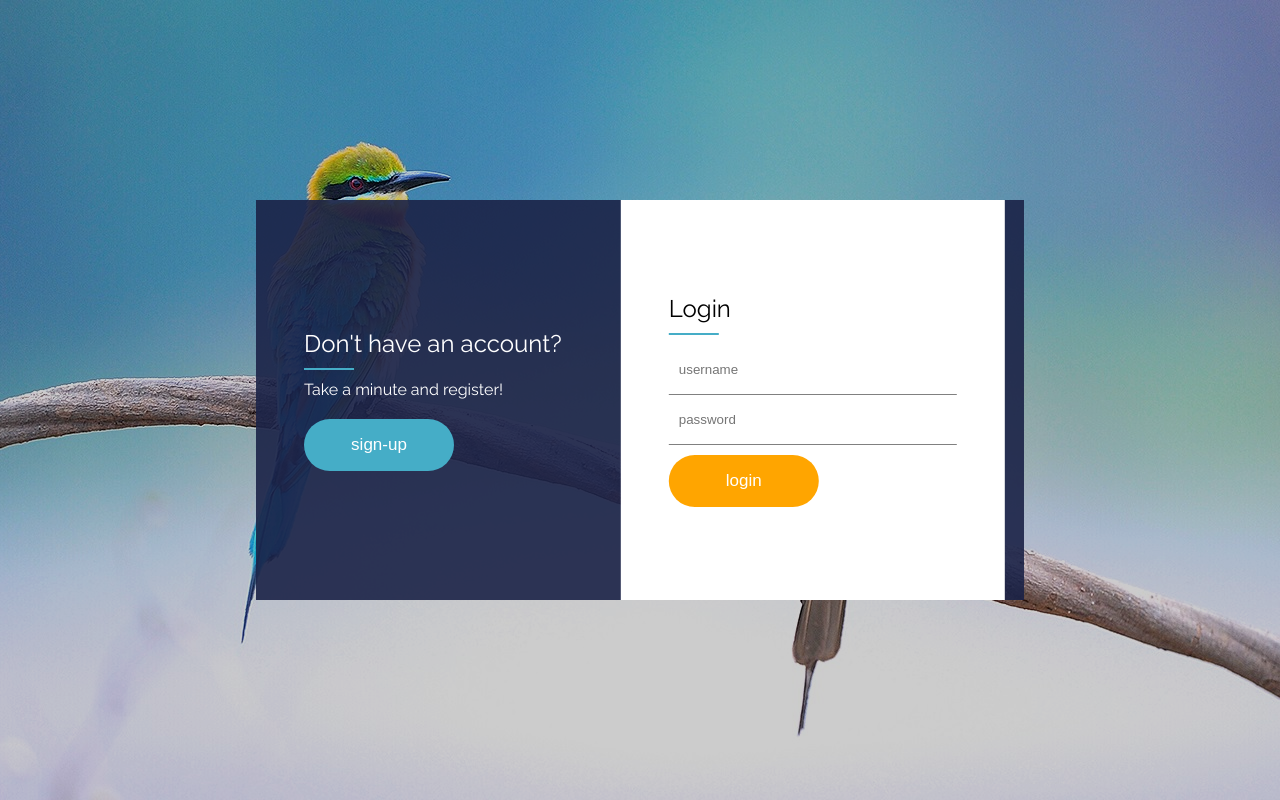
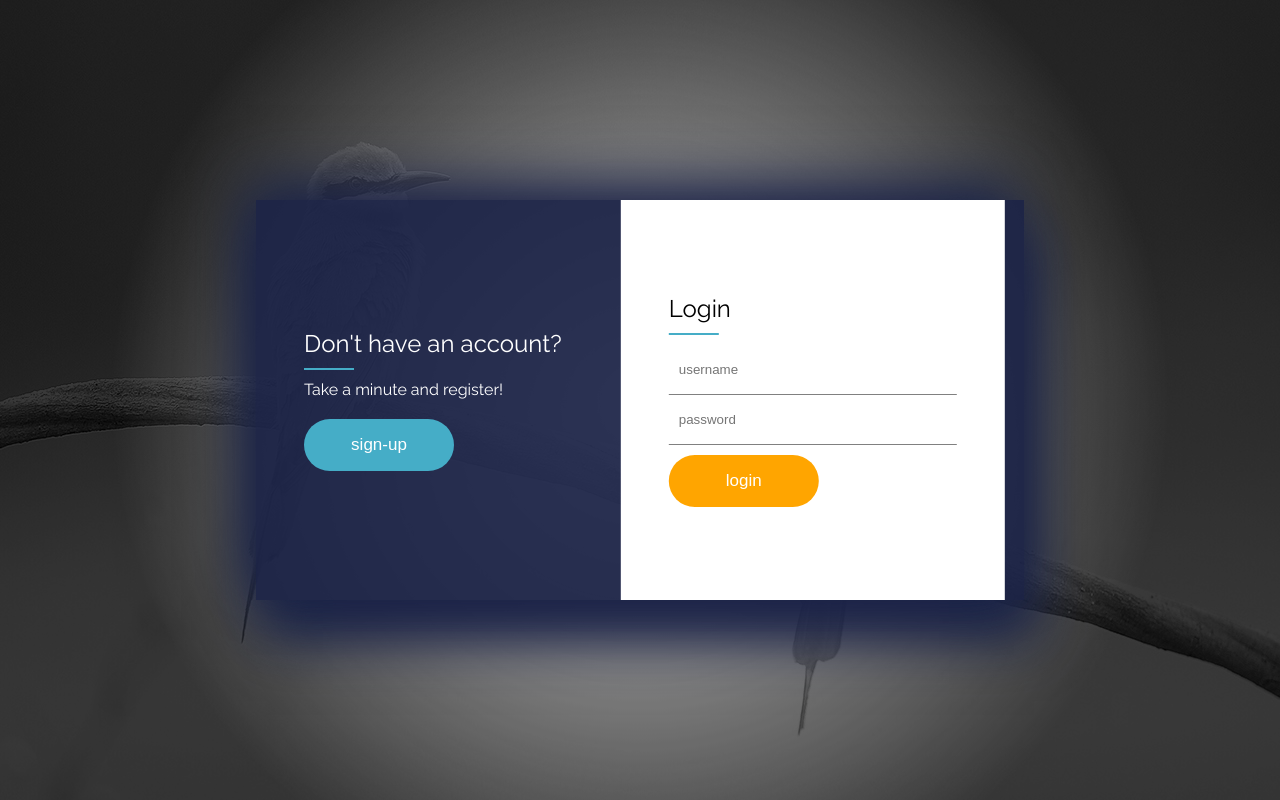
Before and after one commit to kristaps777/homework_final, a PHP site: page / in a window 1280 px wide. Run offline with PHP 8.4, Linux system fonts and the light colour scheme.

Commit message:
added box shadows and some more polishing adjustments

```diff
--- a/public/index.html
+++ b/public/index.html
@@ -63,7 +63,7 @@
                         <h2>Login</h2>
                         <hr>
                         <input name="username" id="username" type="text" placeholder="username" spellcheck="false"
-                            minlength="8" maxlength="30" required>
+                            minlength="8" maxlength="30" autocomplete="off" required>
                         <input name="password" id="password" type="password" placeholder="password" spellcheck="false"
                             minlength="8" maxlength="30" required>
                         <button class="orange margin_top" type="submit">login</button>
@@ -73,9 +73,9 @@
                         <h2>Register</h2>
                         <hr>
                         <input name="name" type="text" placeholder="name" spellcheck="false" minlength="8"
-                            maxlength="30" required>
+                            maxlength="30" autocomplete="off" required>
                         <input name="username" type="text" placeholder="username" spellcheck="false" minlength="8"
-                            maxlength="30" required>
+                            maxlength="30" autocomplete="off" required>
                         <input name="password" type="password" placeholder="password" spellcheck="false" minlength="8"
                             maxlength="30" required>
                         <button class="orange margin_top" type="submit">register</button>
@@ -116,7 +116,7 @@
                                 <h2>Login</h2>
                                 <hr>
                                 <input name="username" type="text" placeholder="username" spellcheck="false"
-                                    minlength="8" maxlength="30" required>
+                                    minlength="8" maxlength="30" autocomplete="off" required>
                                 <input name="password" type="password" placeholder="password" spellcheck="false"
                                     minlength="8" maxlength="30" required>
                                 <button class="button_mobile orange margin_top" type="submit">login</button>
@@ -129,9 +129,9 @@
                                 <input name="name" type="text" placeholder="name" spellcheck="false" minlength="8"
                                     maxlength="30" required>
                                 <input name="username" type="text" placeholder="username" spellcheck="false"
-                                    minlength="8" maxlength="30" required>
+                                    minlength="8" maxlength="30" autocomplete="off" required>
                                 <input name="password" type="password" placeholder="password" spellcheck="false"
-                                    minlength="8" maxlength="30" required>
+                                    minlength="8" maxlength="30" autocomplete="off" required>
                                 <button class="button_mobile orange margin_top" type="submit">register</button>
 
                             </form>
--- a/public/styles/index.css
+++ b/public/styles/index.css
@@ -39,7 +39,23 @@ body:before {
     z-index: -10;
     background: url("../img/background.jpg") no-repeat center center;
     background-size: cover;
-    filter: brightness(80%);
+    filter: brightness(80%) grayscale(1);
+}
+
+body:after {
+    content: "";
+    display: block;
+    position: fixed;
+    opacity: .8;
+    left: 0;
+    top: 0;
+    width: 100%;
+    min-height: -webkit-fill-available;
+    height: 100vh;
+    z-index: -9;
+    background: radial-gradient(circle, rgba(255,255,255,1) 0%, rgba(0,0,0,0.9) 70%);
+    background-size: cover;
+    filter: brightness(80%) grayscale(1);
 }
 
 .form_outer {
@@ -209,6 +225,10 @@ input:focus, button:focus {
         height: 50%;
         position: relative;
         display: block;
+        box-shadow:
+        -10px -20px 50px rgba(27, 35, 71, 0.9),
+        0 20px 50px rgba(27, 35, 71, 0.9),
+        10px 40px 50px rgba(27, 35, 71, 0.9);
     }
 
     .form_back {
```
Also changed, not shown: private/db.php (+0 -7 lines), private/login_user.php (+0 -13 lines), private/todo.php (+6 -13 lines), public/styles/todo.css (+42 -17 lines).
